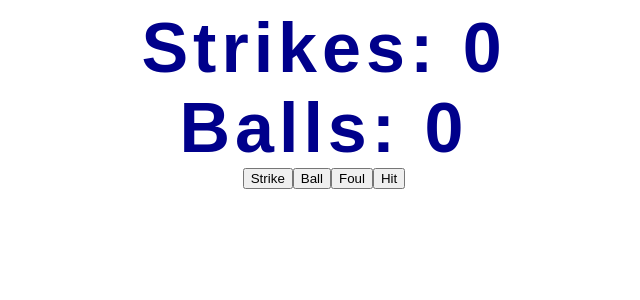
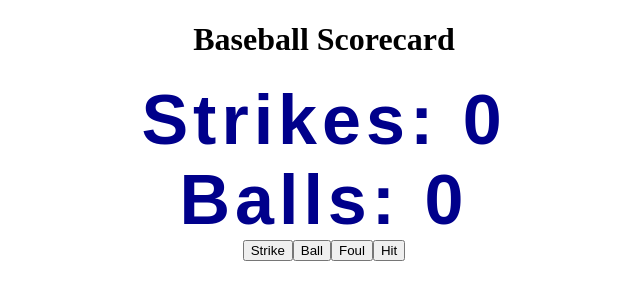
Before and after one commit to dm-devtech/Baseball-Scorecard_ReactApp, a React (Create React App) app in the folder baseball-scorecard/: page / in a window 1280 px wide. Shown: the top 300 px of the page, without its empty margins (316-956 px from the left). Built offline with nearby package versions, Linux system fonts and the light colour scheme.

Commit message:
Added header to page

```diff
--- a/baseball-scorecard/src/components/Display.js
+++ b/baseball-scorecard/src/components/Display.js
@@ -1,11 +1,15 @@
 import React from 'react';
+import { Fragment } from 'react';
 
 const Display = (props) => {
   return(
-    <div  className="body-text">
-      <div>Strikes: {props.strikes}</div>
-      <div>Balls: {props.balls}</div>
+    <Fragment>
+    <h1>Baseball Scorecard</h1>
+    <div className="body-text">
+      <div className="strikes">Strikes: {props.strikes}</div>
+      <div className="Balls">Balls: {props.balls}</div>
     </div>
+    </Fragment>
   )
 }
 
```
Also changed, not shown: 1 other file (tests, documents, lock files or other folders).
